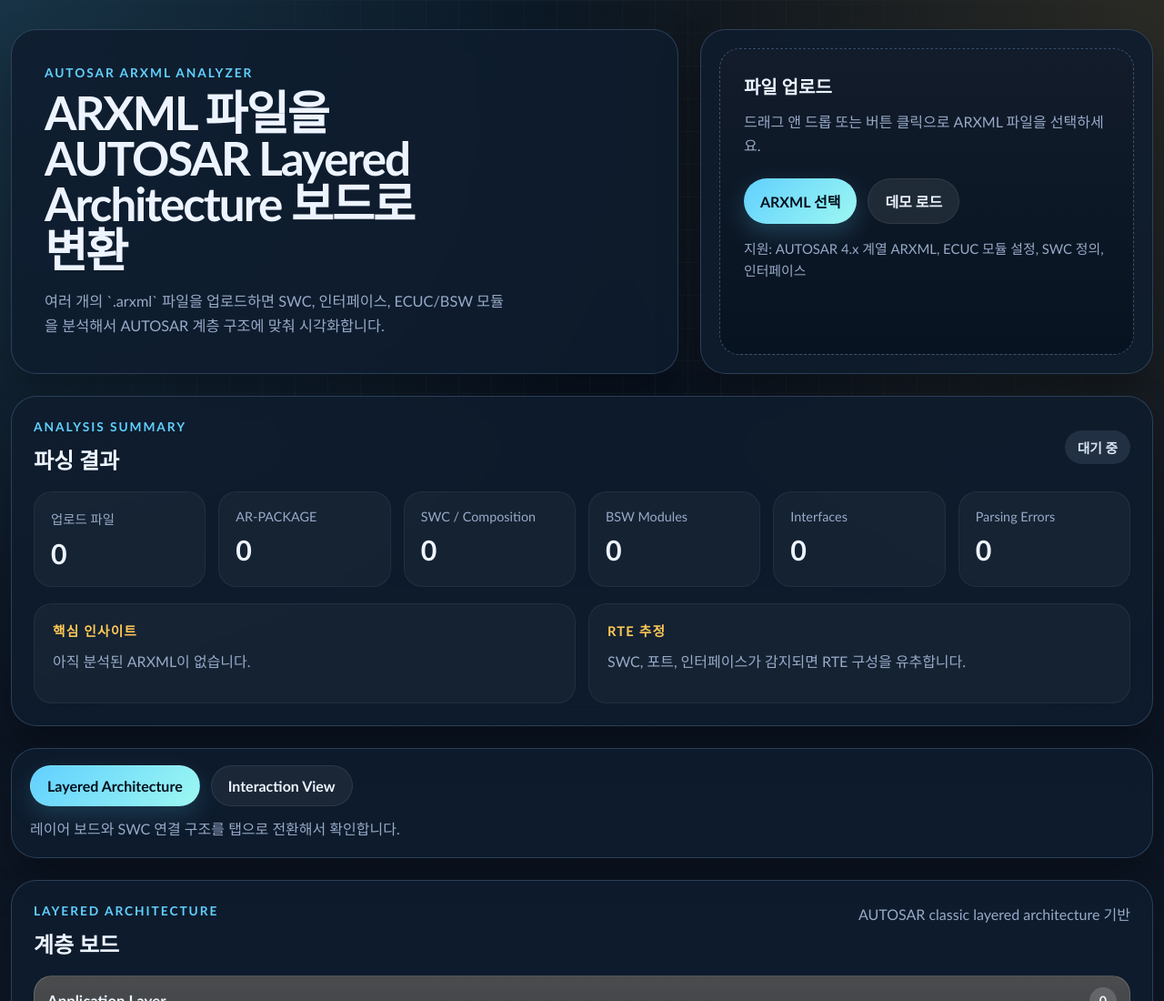
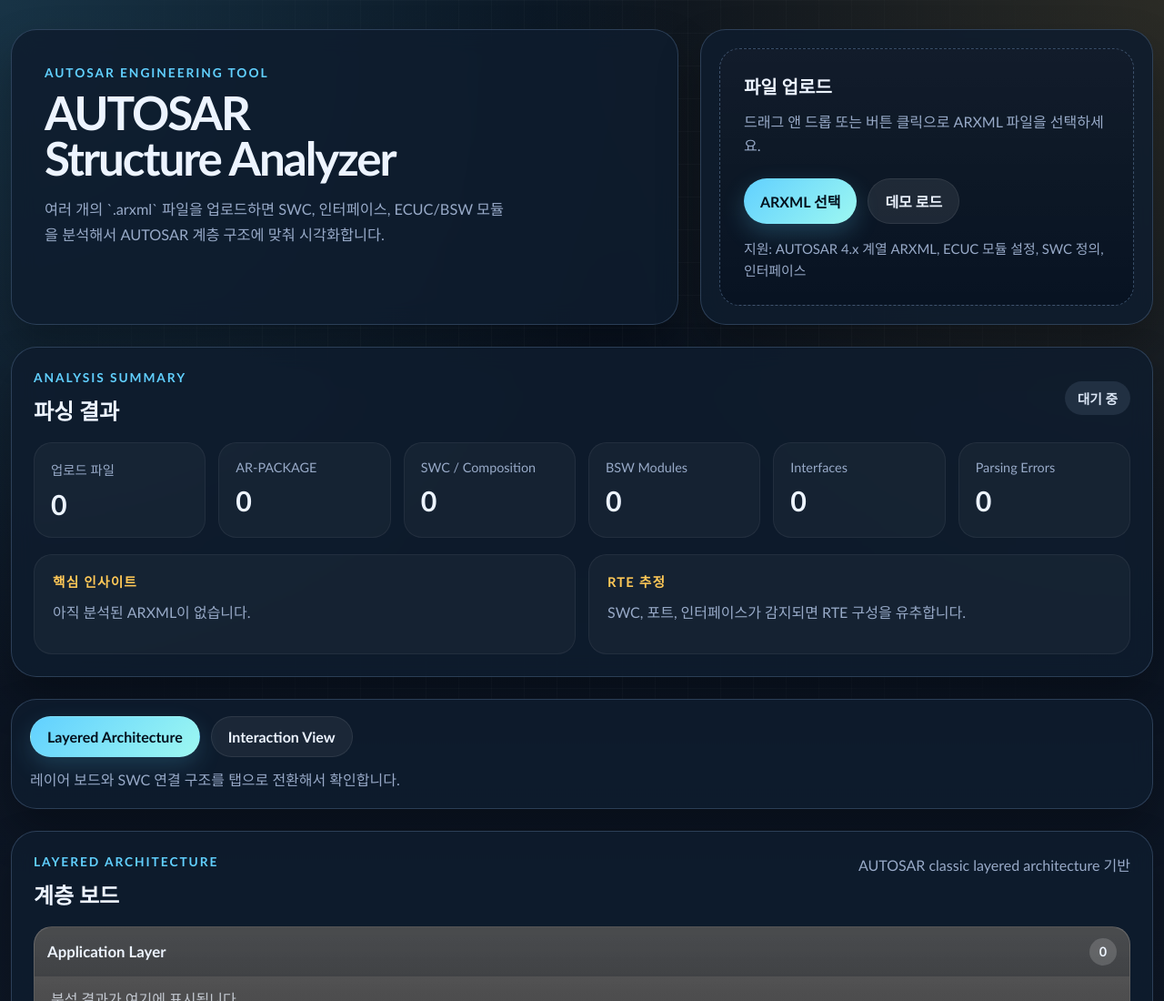
Before and after one commit to ljh453/arxml_analyzer, a plain HTML site: page index.html in a window 1280 px wide. Shown: the top 1100 px of the page at 91% size. Drawn offline with Linux system fonts and the light colour scheme.

Commit message:
Rename app to AUTOSAR Structure Analyzer

```diff
--- a/index.html
+++ b/index.html
@@ -4,15 +4,15 @@
     <meta charset="UTF-8" />
     <meta http-equiv="Content-Type" content="text/html; charset=UTF-8" />
     <meta name="viewport" content="width=device-width, initial-scale=1.0" />
-    <title>AUTOSAR ARXML Layered Architecture Viewer</title>
+    <title>AUTOSAR Structure Analyzer</title>
     <link rel="stylesheet" href="./style.css" />
   </head>
   <body>
     <div class="page-shell">
       <header class="hero">
         <div class="hero-copy">
-          <p class="eyebrow">AUTOSAR ARXML Analyzer</p>
-          <h1>ARXML 파일을 AUTOSAR Layered Architecture 보드로 변환</h1>
+          <p class="eyebrow">AUTOSAR Engineering Tool</p>
+          <h1>AUTOSAR Structure Analyzer</h1>
           <p class="hero-text">
             여러 개의 `.arxml` 파일을 업로드하면 SWC, 인터페이스, ECUC/BSW
             모듈을 분석해서 AUTOSAR 계층 구조에 맞춰 시각화합니다.
```
Also changed, not shown: README.md.
